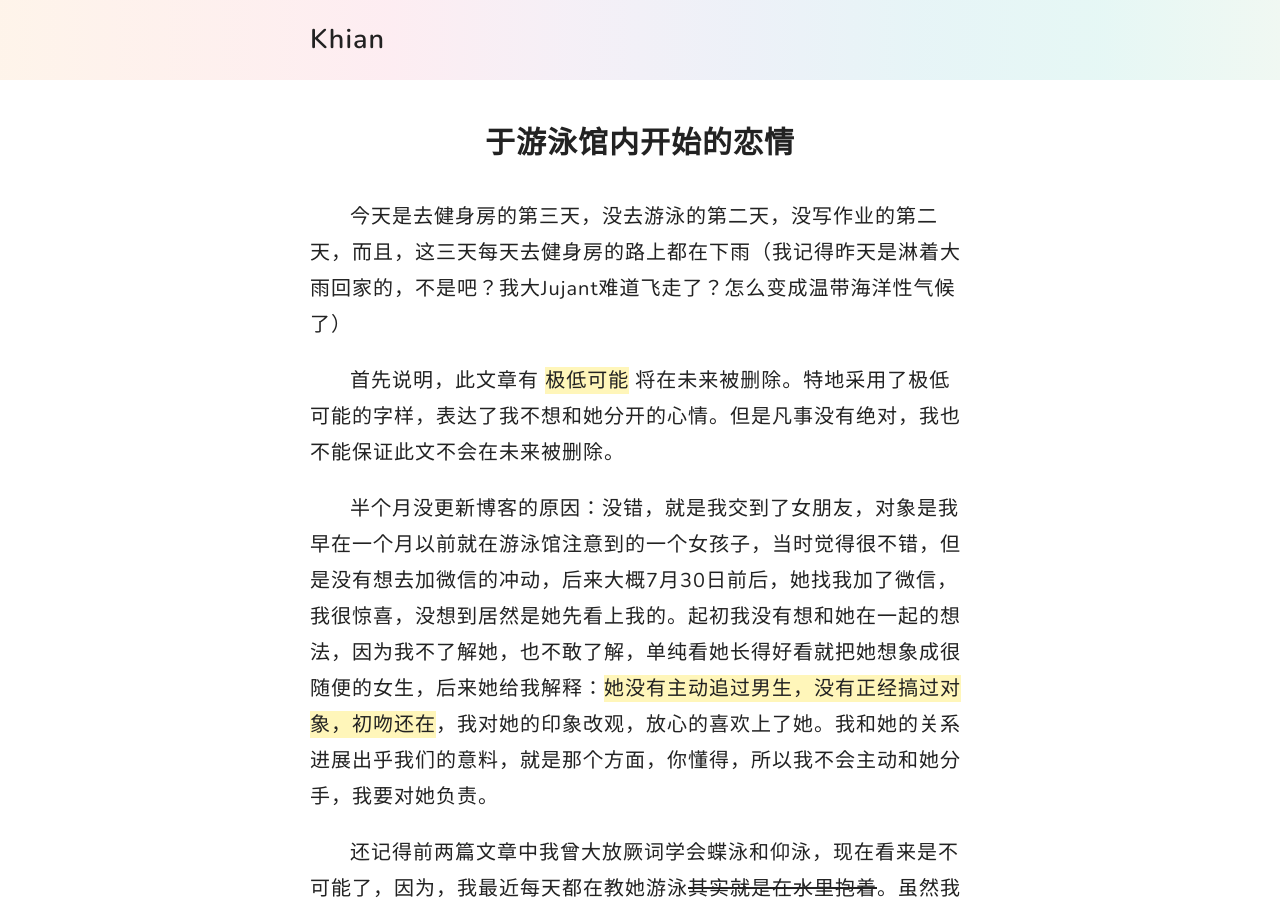
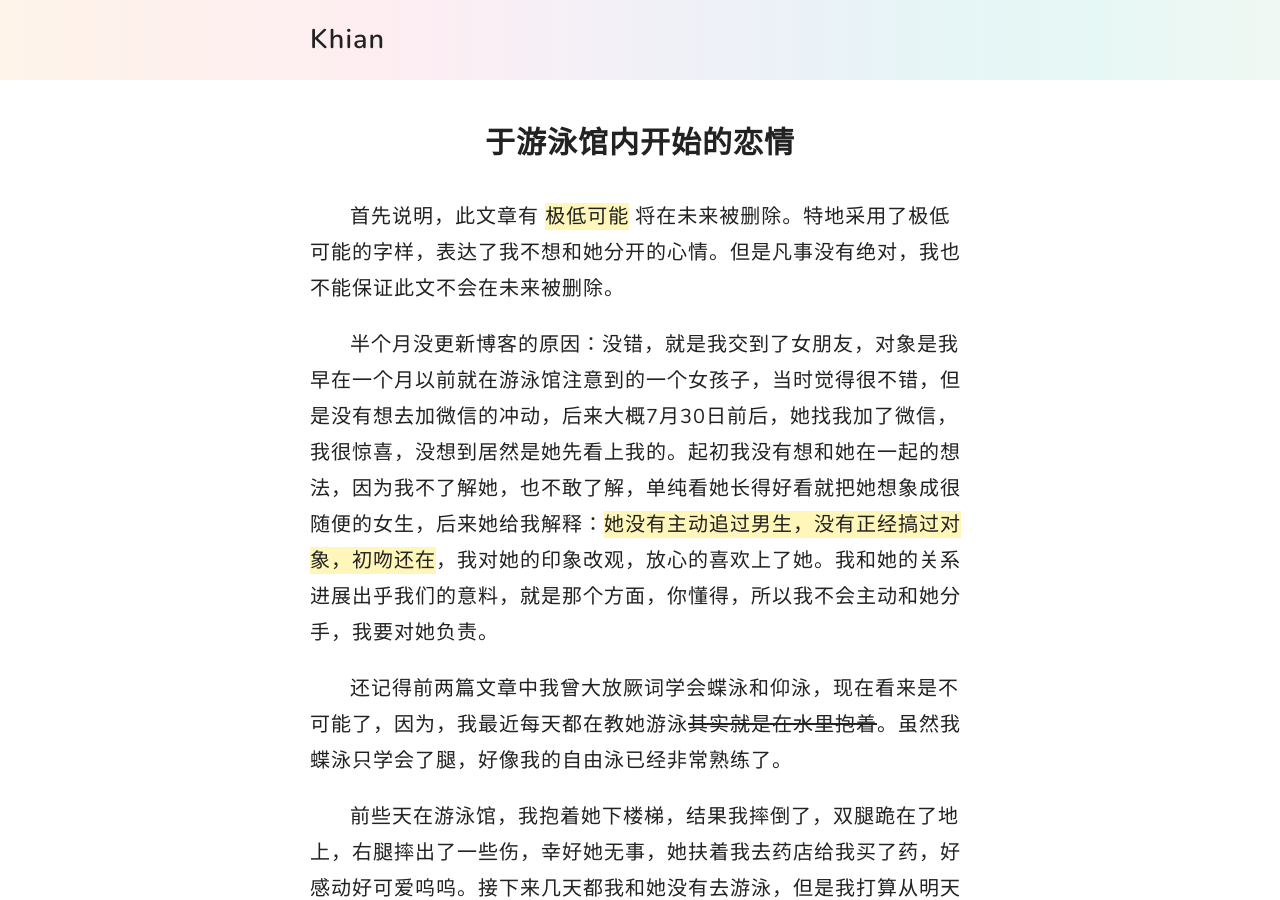
Before and after one commit to Jawutzh/nst, a Jekyll site: the page built from _posts/2020-08-13-于游泳馆内开始的恋情.md, in a window 1280 px wide and 900 px high. Built offline with Jekyll 4.4.1, drawn with Linux system fonts in a browser that asks for light colours; nearby versions of some CDN libraries; our own code applies the rules of GitHub Pages for plain Markdown files; comment, search, counter and statistics services are not loaded.

Commit message:
Update 2020-08-13-于游泳馆内开始的恋情.md

```diff
--- a/_posts/2020-08-13-于游泳馆内开始的恋情.md
+++ b/_posts/2020-08-13-于游泳馆内开始的恋情.md
@@ -2,8 +2,6 @@
 title: 于游泳馆内开始的恋情
 category: [生活]
 ---
-
-今天是去健身房的第三天，没去游泳的第二天，没写作业的第二天，而且，这三天每天去健身房的路上都在下雨（我记得昨天是淋着大雨回家的，不是吧？我大Jujant难道飞走了？怎么变成温带海洋性气候了）
 
 首先说明，此文章有 **极低可能** 将在未来被删除。特地采用了极低可能的字样，表达了我不想和她分开的心情。但是凡事没有绝对，我也不能保证此文不会在未来被删除。
 
```
